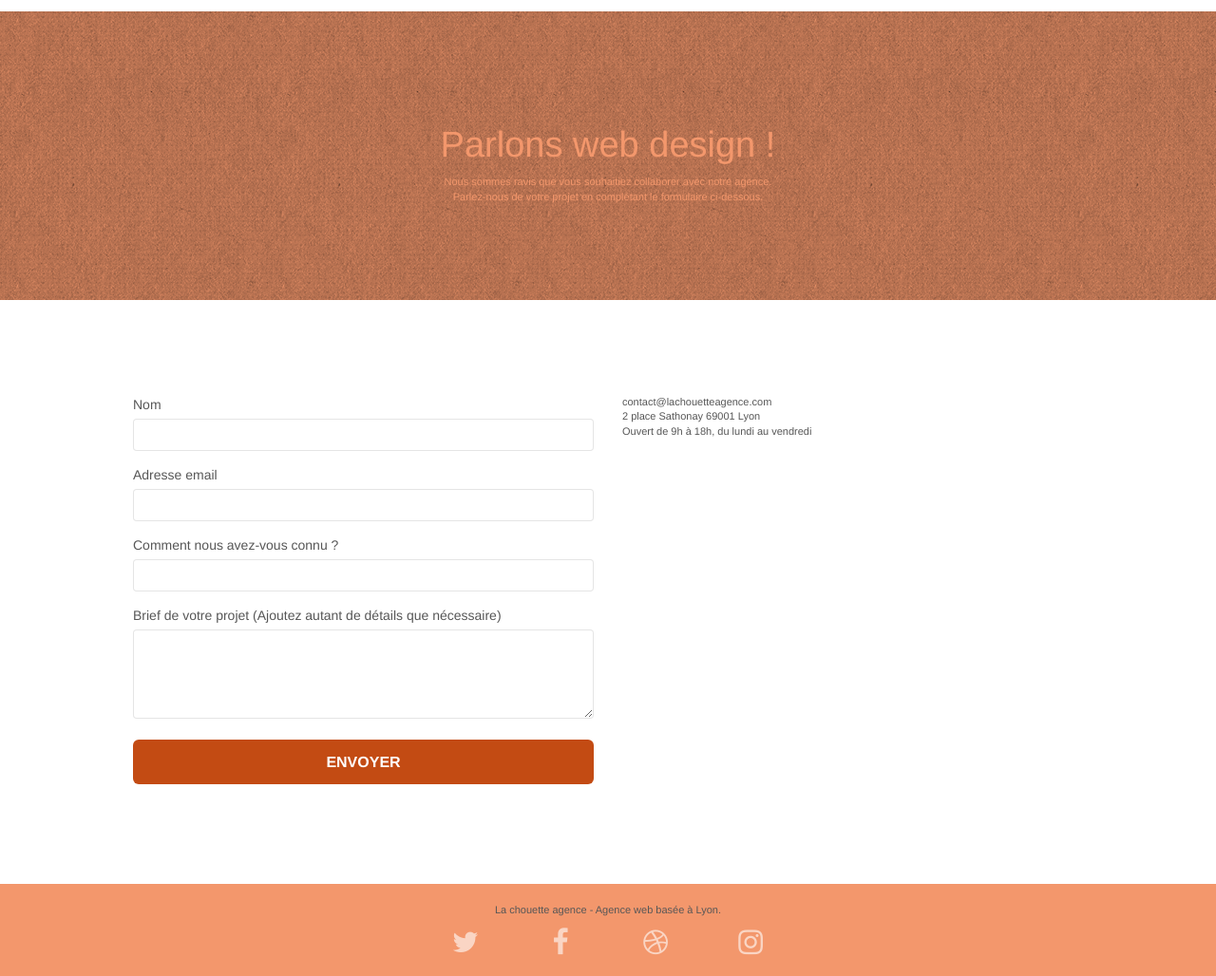
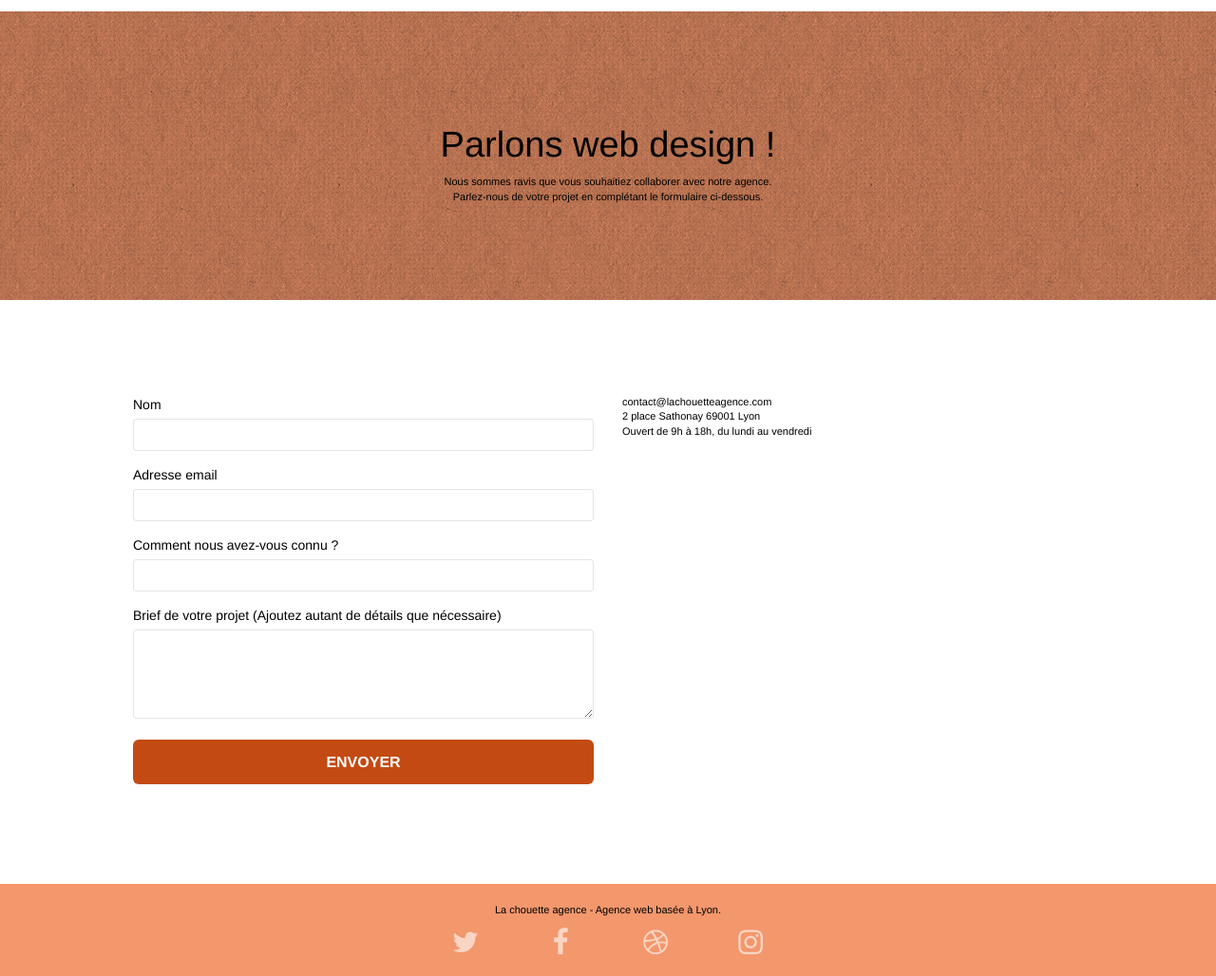
Before and after one commit to sprirituel/Chouette-agence, a plain HTML site: page page2.html in a window 1280 px wide. Shown: the part 80-1108 px from the top of the page at 95% size. Drawn offline with nearby package versions, Linux system fonts and the light colour scheme; files that its build step writes are made by us from their sources; a script that the page names is missing.

Commit message:
Correction contrast, performance, seo

```diff
--- a/page2.html
+++ b/page2.html
@@ -2,8 +2,7 @@
 <html lang="Default">
 <head>
     <meta charset="utf-8">
-    <meta name="keywords" content="">
-    <meta name="description" content="">
+    <meta name="description" content="Vous souhaitez nous contacter? Remplisser ce simple formulaire.">
     <meta name="viewport" content="width=device-width, initial-scale=1.0, viewport-fit=cover">
     <link rel="shortcut icon" type="image/png" href="favicon.jpg">
 
@@ -18,7 +17,7 @@
 	<script src="./js/blocs.min.js"></script>
 	<script src="./js/jqBootstrapValidation.js"></script>
 	<script src="./js/formHandler.js"></script>
-    <title>page2</title>
+    <title>La chouette agence, nous contacter</title>
 
 
 <!-- Analytics -->
@@ -31,7 +30,7 @@
 <div class="page-container">
 
 <!-- bloc-0 -->
-<div class="bloc bgc-white l-bloc " id="bloc-0">
+<header class="bloc bgc-white l-bloc " id="bloc-0">
 	<div class="container bloc-sm">
 		<nav class="navbar row">
 			<div class="navbar-header">
@@ -54,18 +53,18 @@
 			</div>
 		</nav>
 	</div>
-</div>
+</header>
 <!-- bloc-0 END -->
-
+<main>
 <!-- bloc-6 -->
 	<div class="bloc bg-dots-bg bg-repeat bgc-atomic-tangerine d-bloc bloc-bg-texture texture-paper" id="bloc-6">
 		<div class="container bloc-lg">
 			<div class="row">
 				<div class="col-sm-12">
-				<h1 class="text-center hero-bloc-text tc-white">
+					<h1 class="text-center hero-bloc-text tc-white2">
 						Parlons web design !
 					</h1>
-				<p class="text-center mg-lg tc-white tight-width-whitespace">
+					<p class="text-center mg-lg tc-white2 tight-width-whitespace">
 						Nous sommes ravis que vous souhaitiez collaborer avec notre agence.<br>
 						Parlez-nous de votre projet en complétant le formulaire ci-dessous.
 					</p>
@@ -122,10 +121,11 @@
 	<!-- ScrollToTop Button -->
 	<a class="bloc-button btn btn-d scrollToTop" onclick="scrollToTarget('1')"><span class="fa fa-chevron-up"></span></a>
 	<!-- ScrollToTop Button END-->
+</main>
 
 
 <!-- Footer - bloc-8 -->
-<div class="bloc bgc-atomic-tangerine d-bloc" id="bloc-8">
+<footer class="bloc bgc-atomic-tangerine d-bloc" id="bloc-8">
 	<div class="container bloc-sm">
 		<div class="row">
 			<div class="col-sm-12">
@@ -157,7 +157,7 @@
 			</div>
 		</div>
 	</div>
-</div>
+</footer>
 <!-- Footer - bloc-8 END -->
 
 </div>
--- a/style.css
+++ b/style.css
@@ -650,7 +650,7 @@ label,
 .btn{
     font-family: "helvetica";
     font-weight: 400;
-    color: #575757!important;
+    color: black!important;
 }
 
 a{
@@ -781,6 +781,10 @@ h4 {
 
 .tc-white {
     color: #F3976C!important;
+}
+
+.tc-white2 {
+    color: black!important;
 }
 
 .btn-atomic-tangerine {
```
Lines whose indentation alone changed are shown as unchanged.
